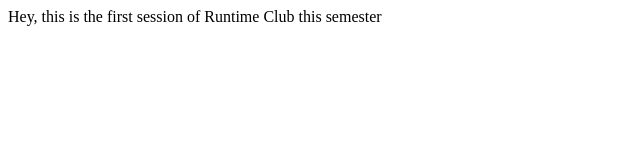
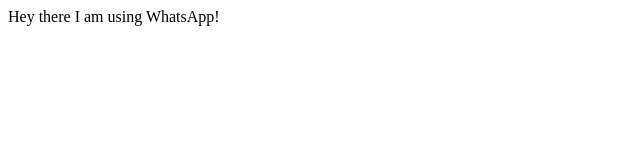
Before and after one commit to KariukiMahugu/runtimeclubpage, a plain HTML site: page index.html in a window 1280 px wide. Shown: the whole page, without its empty margins (0-640 px from the left). Drawn offline with Linux system fonts and the light colour scheme.

Commit message:
Made changes to the document content

```diff
--- a/index.html
+++ b/index.html
@@ -4,6 +4,6 @@
 			<title> Antony Muga</title>
 	</head>
 	<body>
-		Hey, this is the first session of Runtime Club this semester
+		Hey there I am using WhatsApp!
 	</body>
 </html>
```
